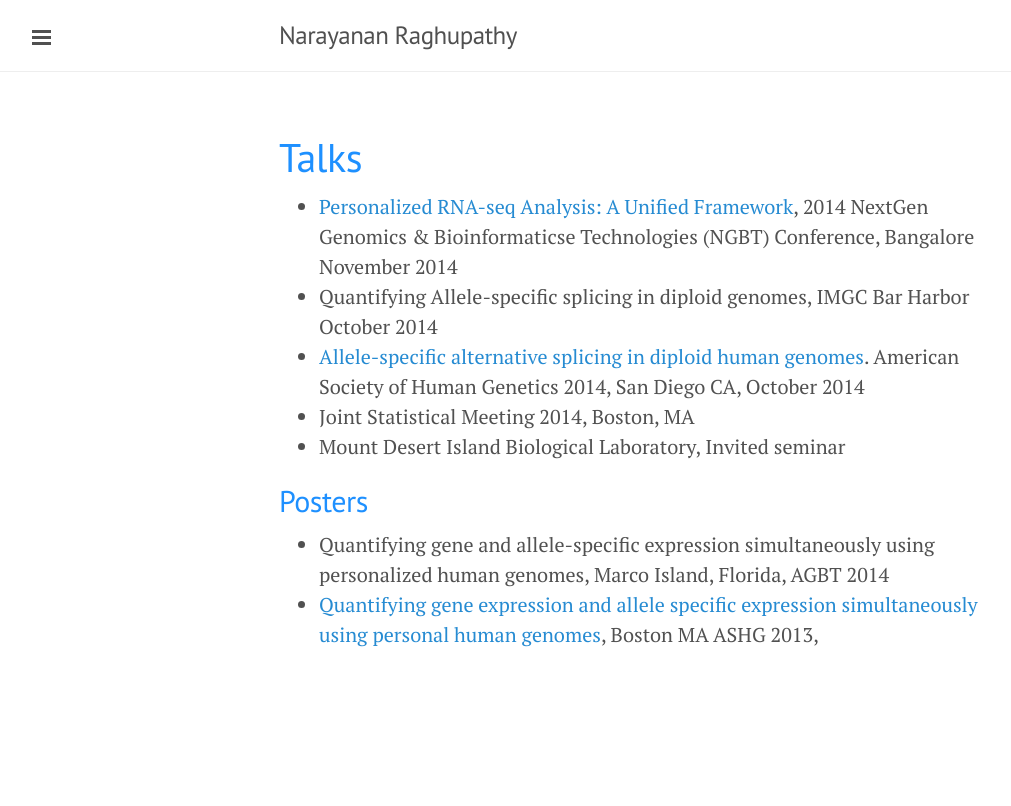
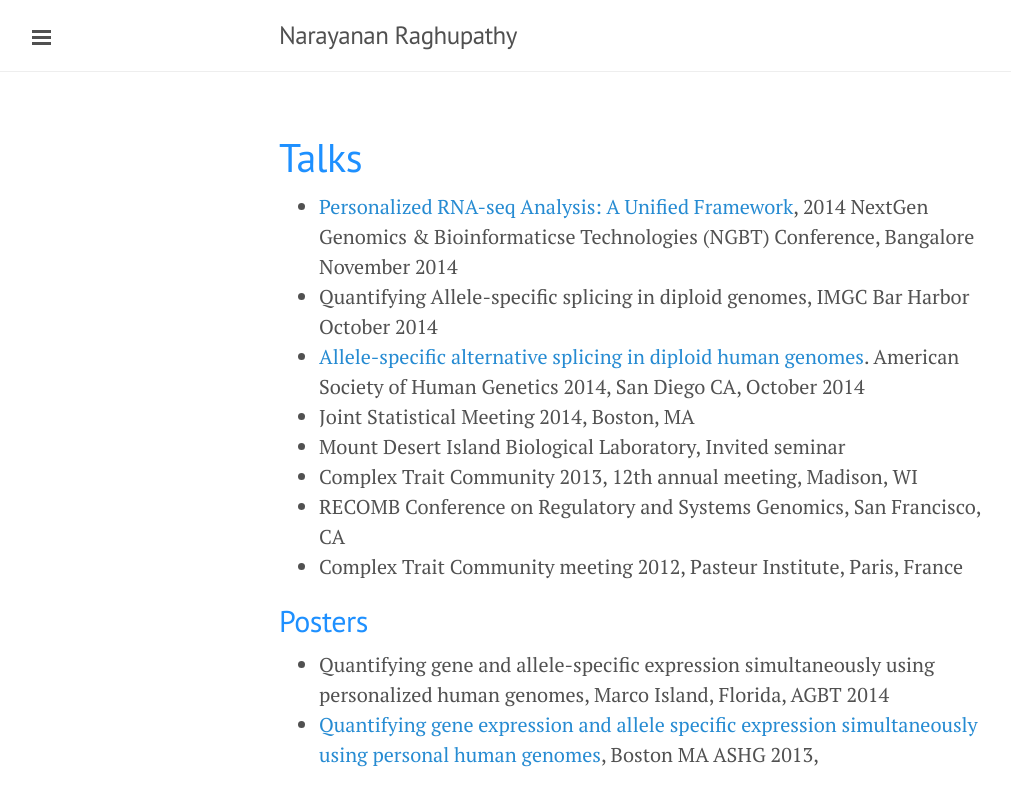
Before and after one commit to narayananr/narayananr.github.io, a Jekyll site: the page built from talks.md, in a window 1280 px wide. Shown: the top 806 px of the page, without its empty margins (1-1012 px from the left). Built offline with Jekyll 4.4.1, drawn with Linux system fonts in a browser that asks for light colours; Markdown is read by kramdown in place of the engine named in the settings.

Commit message:
Update talks.md

```diff
--- a/talks.md
+++ b/talks.md
@@ -7,6 +7,9 @@ title: <font color="DodgerBlue">Talks</font>
 * [Allele-specific alternative splicing in diploid human genomes](http://www.ashg.org/2014meeting/abstracts/fulltext/f140122188.htm). American Society of Human Genetics 2014, San Diego CA, October 2014
 * Joint Statistical Meeting 2014, Boston, MA
 * Mount Desert Island Biological Laboratory, Invited seminar
+* Complex Trait Community 2013, 12th annual meeting, Madison, WI
+* RECOMB Conference on Regulatory and Systems Genomics, San Francisco, CA
+* Complex Trait Community meeting 2012, Pasteur Institute, Paris, France
 
 
 
```
